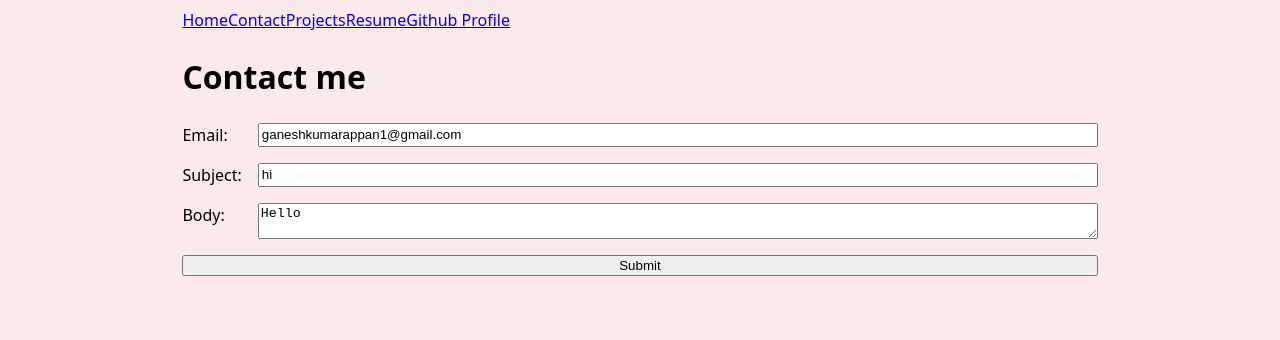
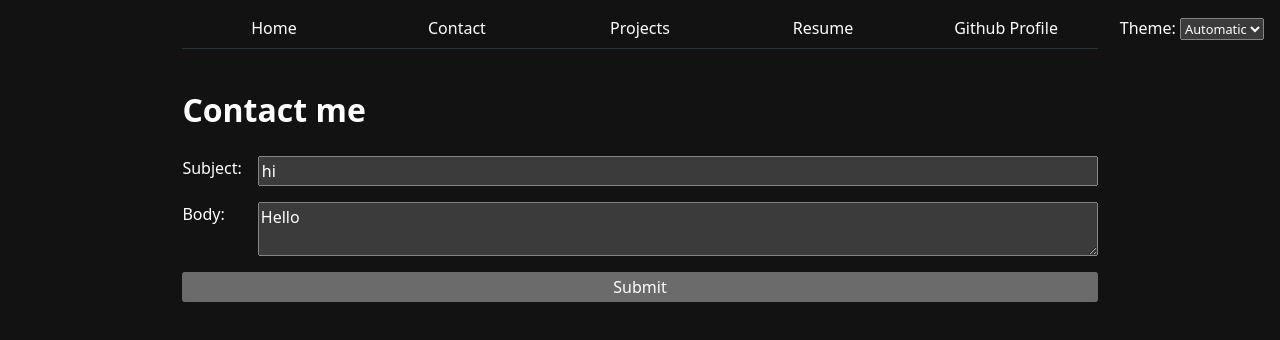
Before and after one commit to ganeshkumar321/portfolio, a plain HTML site: page Contact/index.html in a window 1280 px wide. Drawn offline with Linux system fonts and the light colour scheme; files that its build step writes are made by us from their sources.

Commit message:
final i think

```diff
--- a/Contact/index.html
+++ b/Contact/index.html
@@ -21,13 +21,13 @@
     </nav> -->
 
     <h1>Contact me</h1>
-    <form action="mailto:ganeshkumarappan1@gmail.com" method="post" enctype="text/plain">
+    <form action="mailto:ganeshkumarappan1@gmail.com" method="get">
 
     <!-- <br> -->
-    <label>
+    <!-- <label>
         Email:
         <input name="email" type="email" value="ganeshkumarappan1@gmail.com">
-    </label>
+    </label>  -->
     <!-- <br> -->
 
     <!-- <br> -->
--- a/global.js
+++ b/global.js
@@ -1,9 +1,8 @@
 console.log("IT'S ALIVE!")
 
-function $$(selector, context = document) {
-    return Array.from(context.querySelectorAll(selector));
-}
-
+// function $$(selector, context = document) {
+//     return Array.from(context.querySelectorAll(selector));
+// }
 // let navLinks = $$("nav a");
 // let currentLink = navLinks.find(
 //     (a) => a.host === location.host && a.pathname === location.pathname
@@ -24,6 +23,7 @@ let pages =[
 
 let nav = document.createElement('nav');
 document.body.prepend(nav);
+console.log("hi");
 
 for (let p of pages){
     let url = p.url;
@@ -36,5 +36,33 @@ for (let p of pages){
     a.href = url;
     a.textContent = title;
     a.classList.toggle("current", (a.host === location.host) && (a.pathname === location.pathname));
+    if (!(a.host === location.host)){
+        a.target="_blank";
+    }
     nav.append(a);
 }
+
+document.body.insertAdjacentHTML('afterbegin',
+    `<label class="color-scheme">
+    Theme:
+    <select>
+        <option value="light dark">Automatic</option>
+        <option value="light">light</option>
+        <option value="dark">dark</option>
+    </select>
+    </label>`
+);
+
+
+let select = document.querySelector('label.color-scheme select')
+
+if ('colorScheme' in localStorage){
+    document.documentElement.style.setProperty('color-scheme', localStorage.colorScheme);
+    select.value = localStorage.colorScheme;
+}
+
+select.addEventListener('input', function(event){
+    console.log('color scheme changed to', event.target.value);
+    document.documentElement.style.setProperty('color-scheme', event.target.value);
+    localStorage.colorScheme = event.target.value;
+});
--- a/style.css
+++ b/style.css
@@ -1,6 +1,6 @@
-html {
-    --color-accent: pink;
-    background-color: oklch(from var(--color-accent) 95% 5% h);
+html{
+    --color-accent: oklch(65% 50% 0);
+    color-scheme: dark;
     body {
         accent-color: var(--color-accent);
         font: 100%/1.5 system-ui;
@@ -8,10 +8,11 @@ html {
         margin-inline: max(1em, (100% - 100ch) / 2);
         nav{
             display: flex;
-            ul{
+            --border-color: oklch(50% 10% 200 / 40%);
+            /* ul{
                 display: contents;
                 li{
-                    display: contents;
+                    display: contents; */
                     a{
                         text-decoration: none;
                         color: inherit;
@@ -19,18 +20,22 @@ html {
                         text-align: center;
                         padding: 0.5em;
                         margin-bottom: 1em;
-                        border-bottom: 1px solid black;
+                        border-bottom-width: 1px;
+                        border-bottom-style: solid;
+                        border-bottom-color: var(--border-color);
                         &.current{
-                            border-bottom: 0.4em solid lightgray;
-
+                            border-bottom-width: 0.4em;
+                            border-bottom-style: solid;
+                            border-bottom-color: var(--border-color);
+                            padding-bottom: 1em;
                         }
                         &:hover{
-                            border-bottom: 0.4em solid var(--color-accent)
+                            border-bottom: 0.4em solid var(--color-accent);
+                            background-color: color-mix(in oklch, var(--color-accent), canvas 85%);
                         }
                     }
-                }
-            }
-
+                /* }
+            }     */
         }
         form{
             display:grid;
@@ -41,11 +46,27 @@ html {
                 grid-template-columns:subgrid;
                 grid-column: -1 / 1;
             }
+
             button{
                 grid-column: -1 / 1;
             }
         }
     }
+}
+
+select, input, textarea, button{
+    font: inherit;
+}
+
+select{
+    font-size: 80%;
+}
+
+label.color-scheme{
+    position: absolute;
+    top: 1em;
+    right: 1em;
+
 }
 
 .projects{
```
